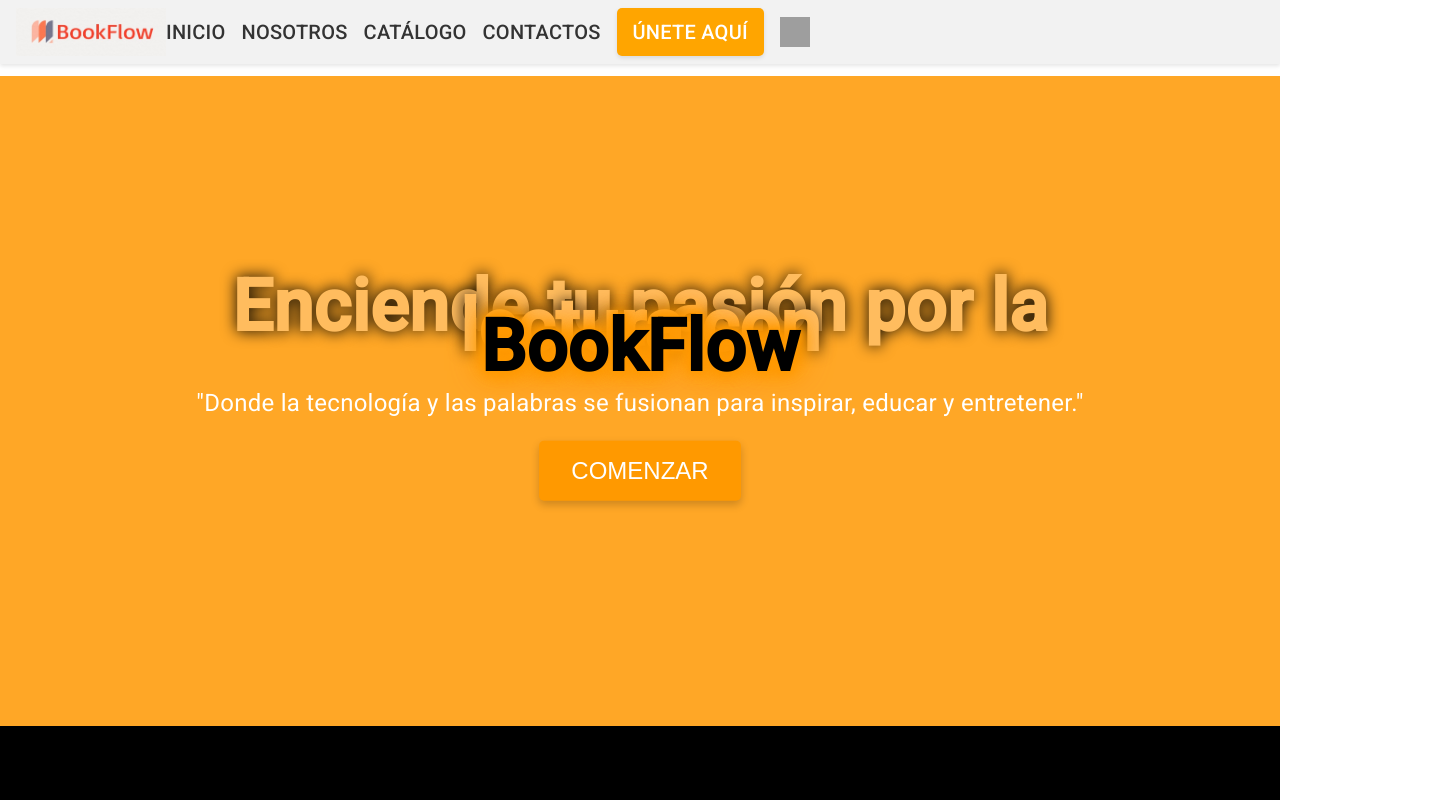
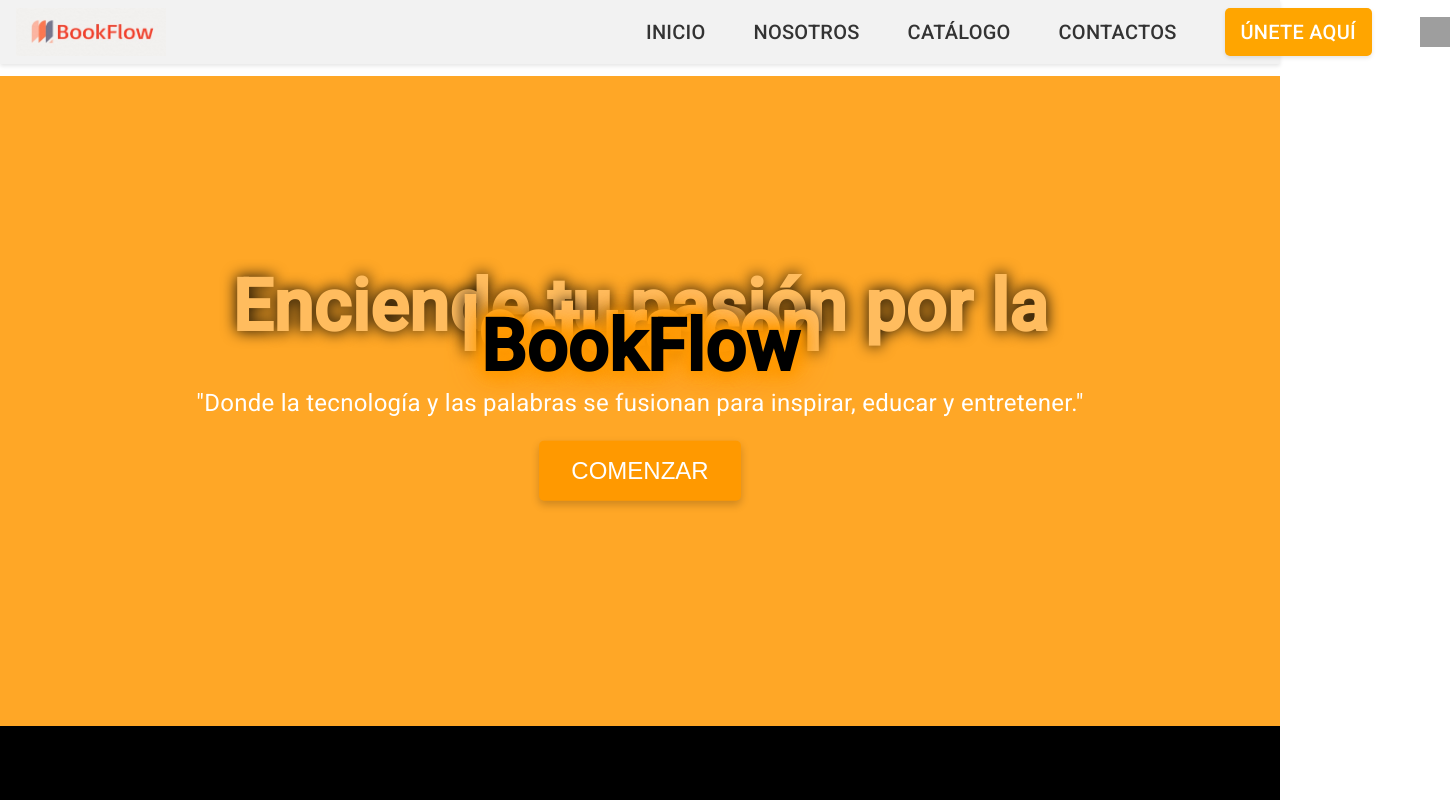
Before and after one commit to ReadWell-SW54-SI729/FRONT_END, an Angular app: page /home in a window 1280 px wide. Shown: the top 800 px of the page, 1450 px wide, since content can reach past the window. Built offline with nearby package versions, Linux system fonts and the light colour scheme; data requests are answered from the project's data file; grey boxes are pictures that could not be loaded.

Commit message:
Fix: change css header

```diff
--- a/src/app/public/components/header/header.component.css
+++ b/src/app/public/components/header/header.component.css
@@ -39,11 +39,13 @@ button:hover {
 nav {
   display: flex;
   align-items: center;
+  margin-left: 30rem;
+
 }
 
 
 nav a {
-  margin-right: 1rem;
+  margin-right: 3rem;
 }
 
 nav a:hover {
```
